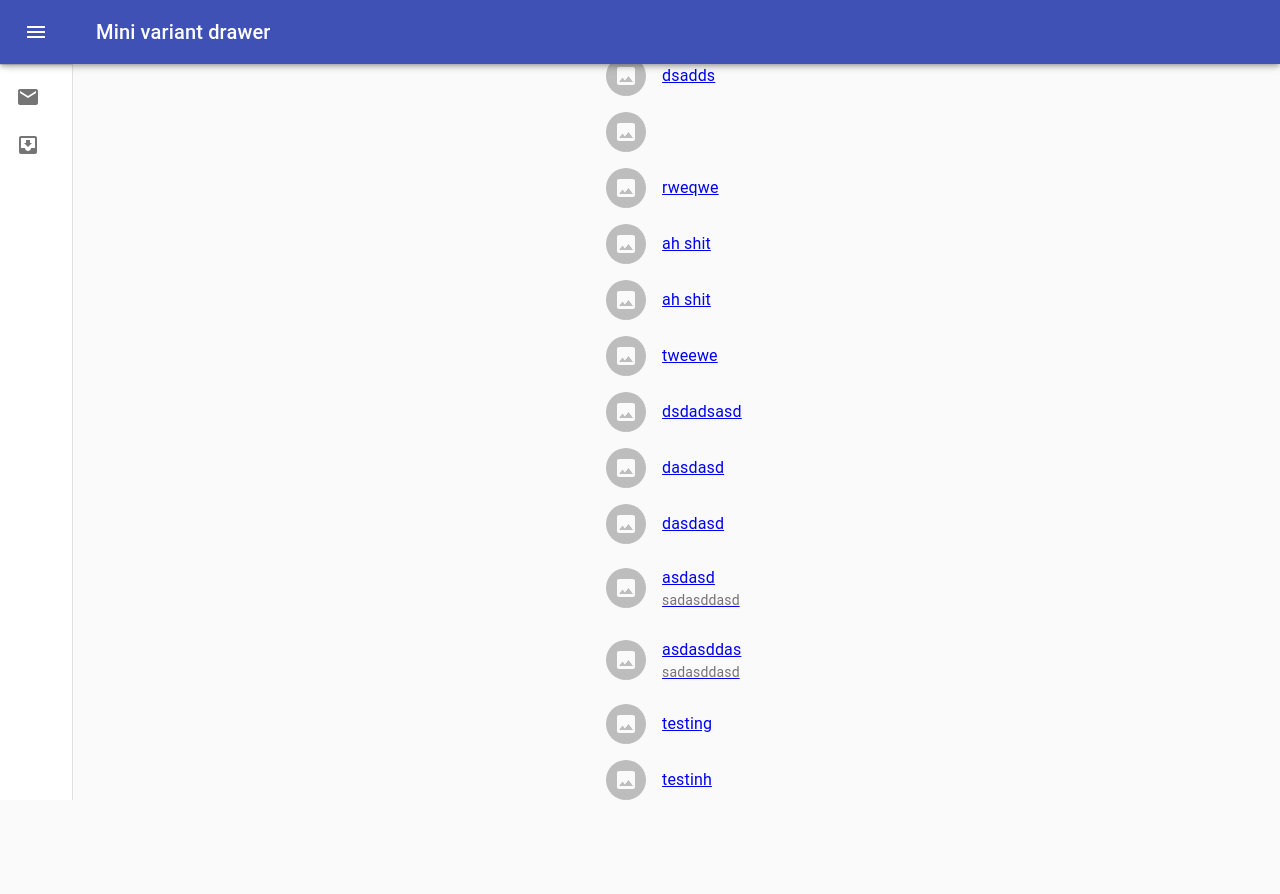
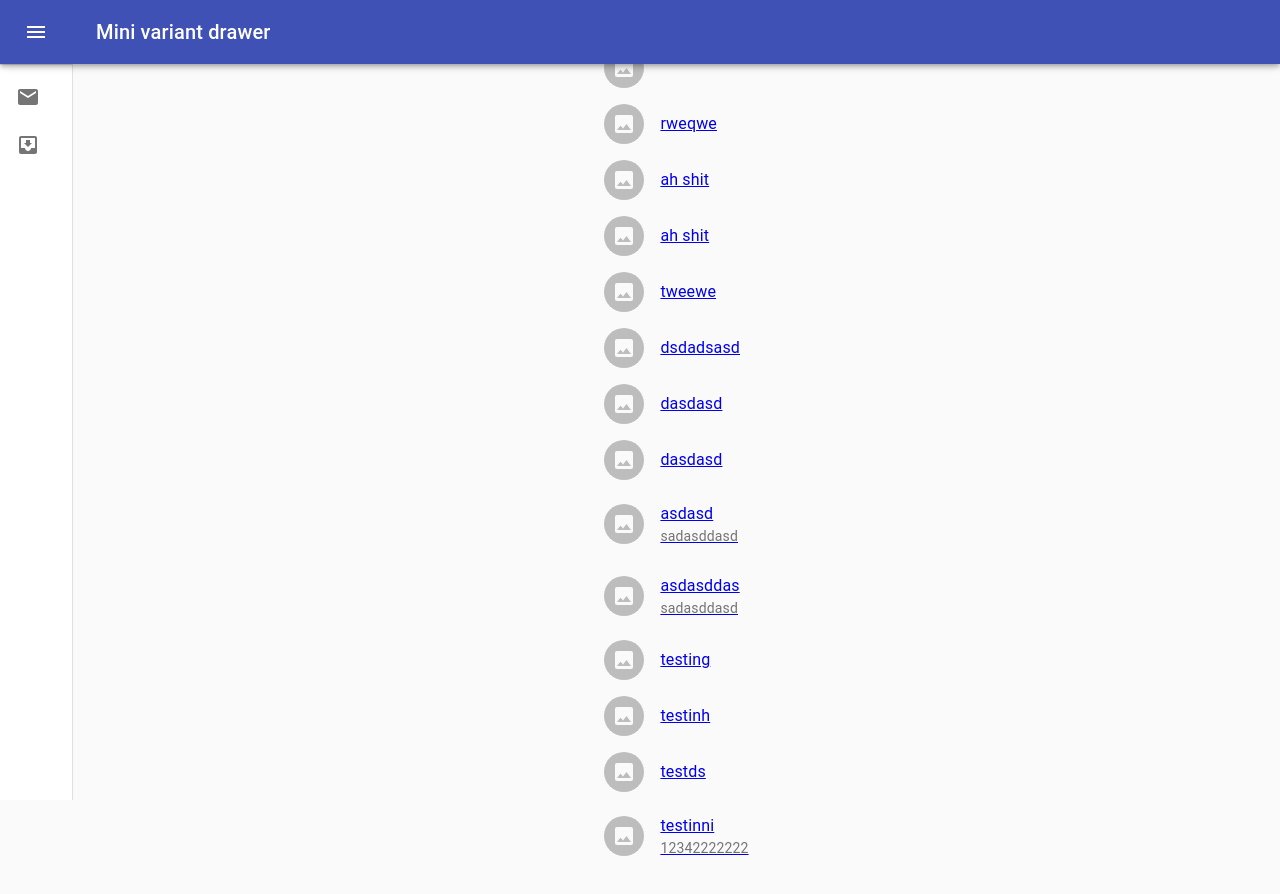
Before and after one commit to AkileshRao/ReactExpenseCalculator, a React (Create React App) app: page / in a window 1280 px wide. Before the commit the page ends 832 px from the top, so only its background shows below. Built offline with nearby package versions, Linux system fonts and the light colour scheme; data requests are answered from the project's data file.

Commit message:
Edit pull fields

```diff
--- a/db.json
+++ b/db.json
@@ -97,6 +97,20 @@
       "transactionAmount": "123",
       "transactionType": "expense",
       "id": 30
+    },
+    {
+      "transactionTitle": "testds",
+      "transactionDescription": "",
+      "transactionAmount": "123",
+      "transactionType": "income",
+      "id": 31
+    },
+    {
+      "transactionTitle": "testinni",
+      "transactionDescription": "12342222222",
+      "transactionAmount": 0,
+      "transactionType": "income",
+      "id": 32
     }
   ]
 }
--- a/src/components/Main.tsx
+++ b/src/components/Main.tsx
@@ -157,7 +157,7 @@ const Main = () => {
                         <Route exact path='/' component={TransactionListContainer} />
                         <Route path='/add-transaction' component={AddTransactionForm} />
                         <Route exact path='/transactions' component={TransactionListContainer} />
-                        <Route path='/transactions/:transactionId' component={AddTransactionForm}/>
+                        <Route path='/transactions/:id' component={AddTransactionForm}/>
                     </Switch>
                 </main>
             </BrowserRouter>
--- a/src/containers/AddTransactionForm.tsx
+++ b/src/containers/AddTransactionForm.tsx
@@ -1,31 +1,21 @@
 import { connect } from 'react-redux';
 import React, { useState } from 'react'
 import { MyButton, MyRadioGroup, MyInput, MyTextarea } from '../util/formComponents';
-import { addTransaction, fetchTransactions } from '../redux/actions/index';
+import { addTransaction, fetchTransactions, ITransaction } from '../redux/actions/index';
 import { Formik, Form } from 'formik';
 import Notification from '../services/notificationService';
 import './AddTransactionForm.scss';
 import * as Yup from 'yup';
 import { withRouter } from 'react-router';
 
-
 const mapStateToProps = (state: any) => {
-    return { transactions: state.transactions }
+    return { transactions: state.transactions.transactions }
 }
-
 
 const AddTransactionForm = ({ dispatch, transactions, match, ...props }: any) => {
     let notification = new Notification();
-    const [postAddState, setPostAddState] = useState(null);
 
-    let successFunc = () => {
-        setPostAddState('success')
-    }
-
-    let failureFunc = () => {
-        setPostAddState('error')
-    }
-
+    let fetchedTransaction = transactions.find((t: ITransaction) => t.id == match.params.id);
     let options = [{
         value: "income",
         label: "Income"
@@ -35,22 +25,30 @@ const AddTransactionForm = ({ dispatch, transactions, match, ...props }: any) =>
         label: "Expense"
     }];
 
+    const [postAddState, setPostAddState] = useState(null);
+
+    const successFunc = () => {
+        setPostAddState('success')
+    }
+
+    const failureFunc = () => {
+        setPostAddState('error')
+    }
+
     const handleClose = () => {
         setPostAddState(null)
     }
 
-    // console.log(match.params.transactionId);
-    // transactions.transactions.map(t => console.log(t)
-    // )
-
-    console.log(transactions.transactions.filter((trans: any) => trans.id == match.params.transactionId));
-
     return (
-
         <div>
             <div className='transaction-form'>
                 <Formik
-                    initialValues={{
+                    initialValues={fetchedTransaction ? {
+                        transactionTitle: fetchedTransaction.transactionTitle,
+                        transactionDescription: fetchedTransaction.transactionDescription,
+                        transactionAmount: fetchedTransaction.transactionAmount,
+                        transactionType: fetchedTransaction.transactionType
+                    } : {
                             transactionTitle: '',
                             transactionDescription: '',
                             transactionAmount: 0,
@@ -72,9 +70,12 @@ const AddTransactionForm = ({ dispatch, transactions, match, ...props }: any) =>
                     }
 
                     onSubmit={(values, { setSubmitting }) => {
+                        if(!fetchedTransaction){
                             dispatch(addTransaction(values)).then(successFunc, failureFunc);
                             dispatch(fetchTransactions());
                             setSubmitting(false);
+                        }
+
                         // notification.success("Lets go boi");
                     }}
                 >
@@ -88,7 +89,8 @@ const AddTransactionForm = ({ dispatch, transactions, match, ...props }: any) =>
                             <MyRadioGroup
                                 name='transactionType'
                                 className='trans_type'
-                                options={options} />
+                                options={options}
+                                currenttype={fetchedTransaction ? fetchedTransaction.transactionType : ''} />
                         </div>
                         <div className="my-form-group">
                             <MyInput name='transactionTitle' type='text' placeholder='Transaction Title' className='trans_title' />
@@ -100,7 +102,7 @@ const AddTransactionForm = ({ dispatch, transactions, match, ...props }: any) =>
                             <MyTextarea name='transactionDescription' placeholder='Transaction Description' className='trans_desc' />
                         </div>
                         <div className='my-form-group btn-container'>
-                            <MyButton className='trans_submit' type='submit' name="Add">Submit</MyButton>
+                            <MyButton className='trans_submit' type='submit' name={fetchedTransaction ? "Update" : "Add"}>Submit</MyButton>
                         </div>
                     </Form>
                 </Formik>
--- a/src/util/formComponents/RadioGroup.tsx
+++ b/src/util/formComponents/RadioGroup.tsx
@@ -5,7 +5,7 @@ import { useField } from "formik";
 
 const MyRadioGroup = ({ children, ...props }: any) => {
   const [field, meta] = useField({ ...props, type: 'radio' });
-  const [selectedValue, setSelectedValue] = useState('');
+  const [selectedValue, setSelectedValue] = useState(props.currenttype);
 
   const handleChange = (e: any) => {
     setSelectedValue(e.target.value);
@@ -20,7 +20,7 @@ const MyRadioGroup = ({ children, ...props }: any) => {
       <RadioGroup {...field} {...props}>
         {
           props.options.map((option: any, index: number) => (
-            <FormControlLabel key={index} control={<Radio checked={selectedValue === option.value} value={option.value}  onChange={handleChange}/>} label={option.label} />
+            <FormControlLabel key={index} control={<Radio checked={selectedValue === option.value} value={option.value} onChange={handleChange} />} label={option.label} />
           ))
         }
       </RadioGroup>
```
Also changed, not shown: 1 other file (tests, documents, lock files or other folders). Lines whose indentation alone changed are shown as unchanged.
